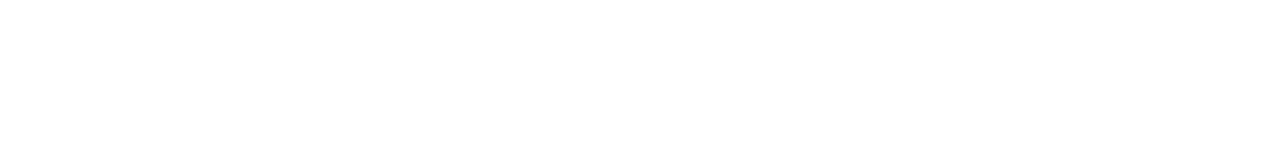
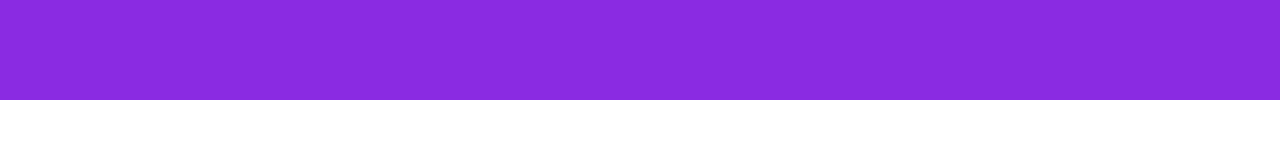
Before and after one commit to Chaseknis/first_capstone_project, a website: page index.html in a window 1280 px wide. Drawn offline with Linux system fonts and the light colour scheme.

Commit message:
Add .gitignore file Add linters Check for linter error

```diff
--- a/index.html
+++ b/index.html
@@ -4,11 +4,19 @@
     <meta charset="UTF-8">
     <meta http-equiv="X-UA-Compatible" content="IE=edge">
     <meta name="viewport" content="width=device-width, initial-scale=1.0">
-    <title>Document</title>
+    <title>Capstone Project</title>
 
     <link rel="stylesheet" href="style.css">
+    <link rel="preconnect" href="https://fonts.googleapis.com"><link rel="preconnect" href="https://fonts.gstatic.com" crossorigin>
+    <link href="https://fonts.googleapis.com/css2?family=Lato:ital,wght@0,100;0,300;0,400;0,700;0,900;1,100;1,300;1,400;1,700;1,900&display=swap" rel="stylesheet">
 </head>
 <body>
+    <header>
+
+    </header>
+    <main>
+
+    </main>
 
 </body>
 </html>
--- a/style.css
+++ b/style.css
@@ -0,0 +1,11 @@
+* {
+  margin: 0;
+  padding: 0;
+  font-family: 'Lato', sans-serif;
+  box-sizing: border-box;
+}
+
+header {
+  height: 100px;
+  background-color: blueviolet;
+}
```
Also changed, not shown: package.json (added, +27 -0 lines), .stylelintrc.json (added), 3 other files.
